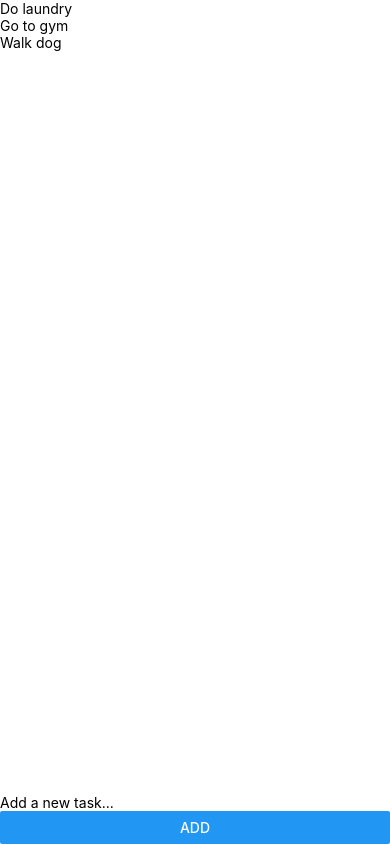
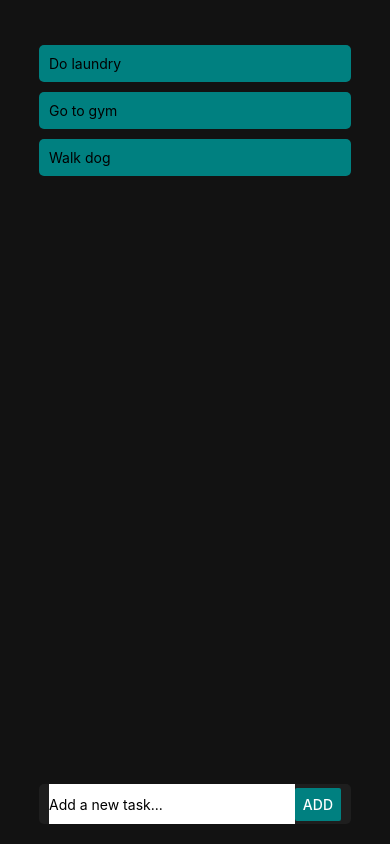
Before and after one commit to Ders-vm/ToDo, a React Native app: screen / in a window 390 px wide. Built offline with nearby package versions, Linux system fonts and the light colour scheme.

Commit message:
changed some styling

```diff
--- a/App.js
+++ b/App.js
@@ -1,8 +1,95 @@
 import React, { useState } from 'react';
-import { SafeAreaView, StyleSheet } from 'react-native';
-import ToDoList from './components/ToDoList';
-import ToDoForm from './components/ToDoForm';
+import { View, TextInput, Button, StyleSheet, ScrollView, Text, Pressable } from 'react-native';
 
+const styles = StyleSheet.create({
+    container: {
+      flex: 1,
+      backgroundColor: '#121212', // Dark background, off-black
+      justifyContent: 'center',
+      alignItems: 'center',
+      paddingTop: 40,
+    },
+    formContainer: {
+      width: '80%',
+      marginBottom: 20,
+    },
+    form: {
+      flexDirection: 'row',
+      justifyContent: 'space-between',
+      alignItems: 'center',
+      backgroundColor: '#1E1E1E', // Slightly lighter than container for contrast
+      paddingHorizontal: 10,
+      borderRadius: 5,
+    },
+    input: {
+      flex: 1,
+      height: 40,
+      color: 'black', // Black text in input
+      backgroundColor: 'white', // Keeping input field white for visibility
+    },
+    button: {
+      marginLeft: 10,
+      backgroundColor: '#008080', // Teal button
+      borderRadius: 5,
+    },
+    buttonText: {
+      color: 'white',
+      paddingVertical: 10,
+      paddingHorizontal: 20,
+    },
+    task: {
+      backgroundColor: '#008080', // Teal background for tasks
+      padding: 10,
+      marginVertical: 5,
+      borderRadius: 5,
+    },
+    completed: {
+      backgroundColor: '#008080', // Teal background for completed tasks, same as task
+    },
+    taskText: {
+      color: 'black', // Black text for tasks
+    },
+  });
+
+
+
+function ToDoForm({ onAddTask }) {
+    const [text, setText] = useState('');
+
+    const handleSubmit = () => {
+        if (!text.trim()) return;
+        onAddTask(text);
+        setText('');
+    };
+
+    return (
+        <View style={styles.formContainer}>
+            <View style={styles.form}>
+                <TextInput
+                    style={styles.input}
+                    placeholder="Add a new task..."
+                    value={text}
+                    onChangeText={setText}
+                />
+                <Button title="Add" onPress={handleSubmit} color="#008080" />
+            </View>
+        </View>
+    );
+}
+
+function ToDoList({ tasks, onToggleTaskCompleted }) {
+    return (
+        <ScrollView style={styles.formContainer}>
+            {tasks.map((task) => (
+                <Pressable key={task.id} onPress={() => onToggleTaskCompleted(task.id)}>
+                    <View style={[styles.task, task.completed && styles.completed]}>
+                        <Text style={styles.taskText}>{task.text}</Text>
+                    </View>
+                </Pressable>
+            ))}
+        </ScrollView>
+    );
+}
 
 function App() {
     const [tasks, setTasks] = useState([
@@ -27,17 +114,11 @@ function App() {
     };
 
     return (
-        <SafeAreaView style={styles.container}>
+        <View style={styles.container}>
             <ToDoList tasks={tasks} onToggleTaskCompleted={toggleTaskCompleted} />
             <ToDoForm onAddTask={addTask} />
-        </SafeAreaView>
+        </View>
     );
 }
 
-const styles = StyleSheet.create({
-    container: {
-        flex: 1,
-    },
-});
-
 export default App;
```
